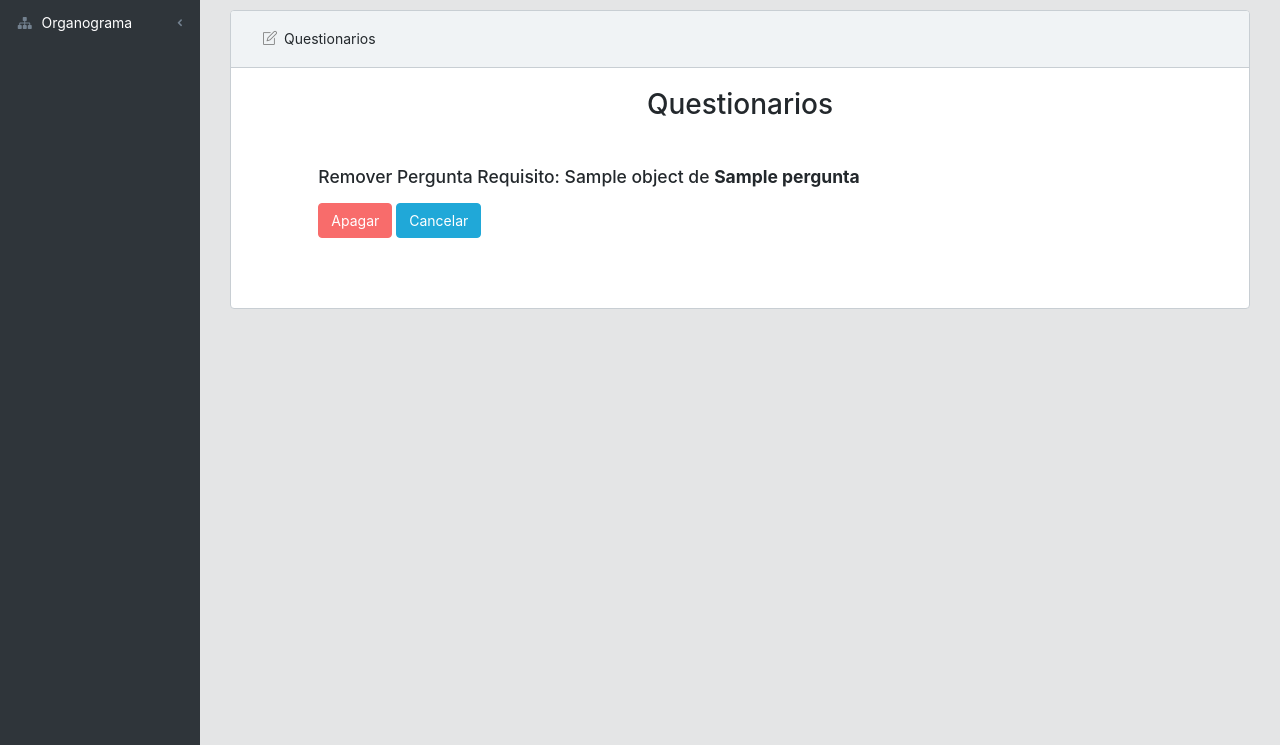
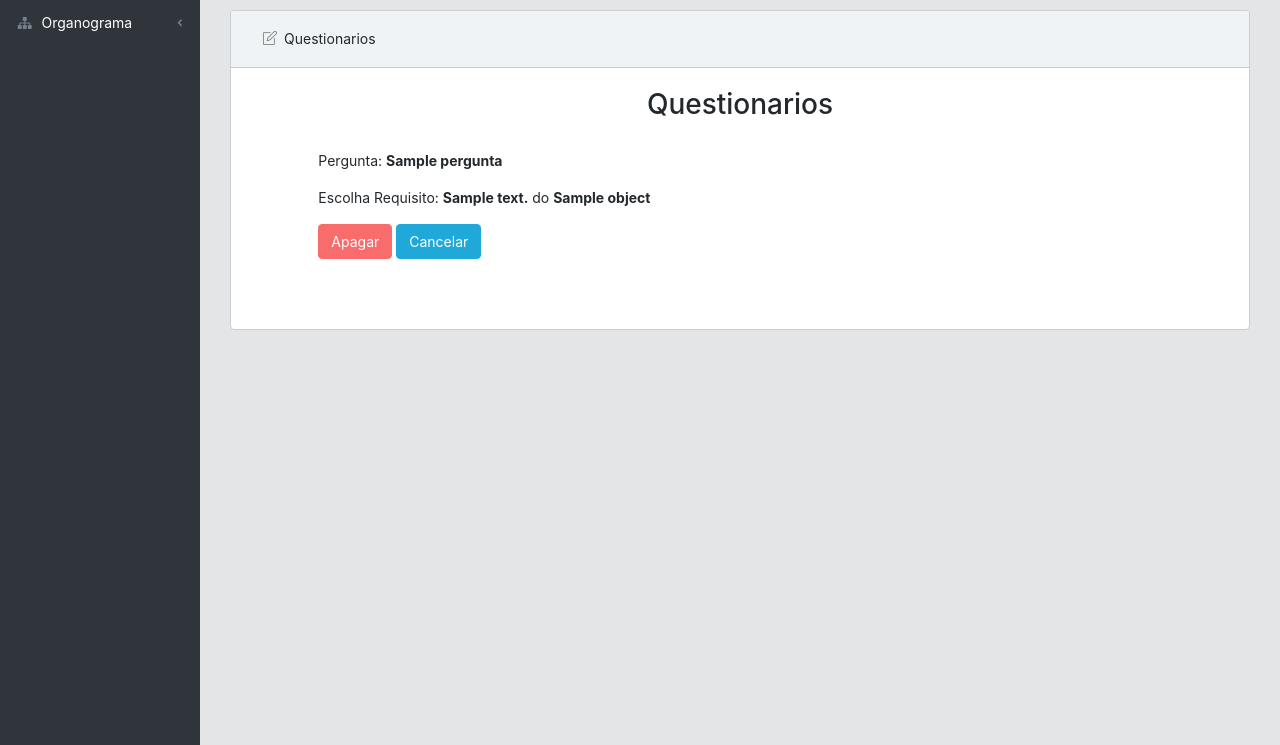
Before and after one commit to catalunha/pmsbweb1, a Django app: template pmsb_web/questionarios/templates/questionarios/escolharequisito_delete.html in a window 1280 px wide. Shown: the part 55-800 px from the top of the page. Run offline with Django 3.2, Linux system fonts and the light colour scheme; the template is opened without the code that fills it: most values are stand-ins (such as "Sample title", 1, 10 or a date in 2020); parts of the project's set-up code (start-up, migrations or seed data) failed here and were passed over; some libraries are stand-ins or nearby versions.

Commit message:
muda apresentação dos objetos a serem deletados

```diff
--- a/pmsb_web/questionarios/templates/questionarios/escolharequisito_delete.html
+++ b/pmsb_web/questionarios/templates/questionarios/escolharequisito_delete.html
@@ -2,7 +2,9 @@
 
 
 {% block conteudo %}
-<p><h5>Remover Pergunta Requisito: {{object}} de <b>{{object.pergunta}}</b></h5></p>
+
+<p>Pergunta: <b>{{object.pergunta}}</b></p>
+<p>Escolha Requisito: <b>{{object.escolha_requisito}}</b> do <b>{{object.questionario}}</b></p>
 
 <form method="post">
     {% csrf_token %}
--- a/pmsb_web/questionarios/templates/questionarios/perguntarequisito_delete.html
+++ b/pmsb_web/questionarios/templates/questionarios/perguntarequisito_delete.html
@@ -1,8 +1,8 @@
 {% extends "questionarios/base.html" %}
 
-
 {% block conteudo %}
-<p><h5>Remover Pergunta Requisito: {{object}} de <b>{{object.pergunta}}</b></h5></p>
+<p>Pergunta: <b>{{object.pergunta}}</b></p>
+<p>Pergunta Requisito: <b>{{object.pergunta_requisito}}</b></p>
 
 <form method="post">
     {% csrf_token %}
```
